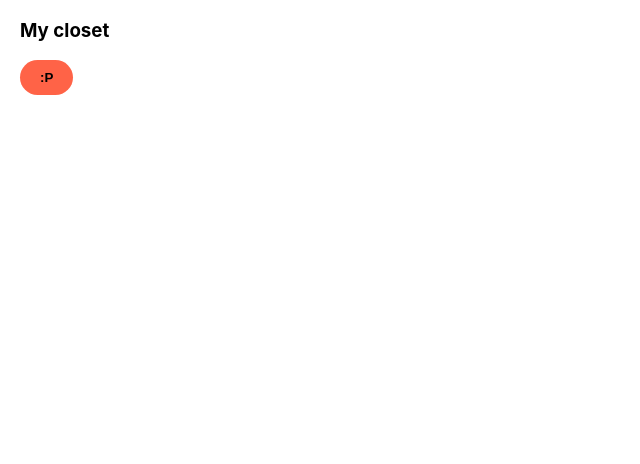
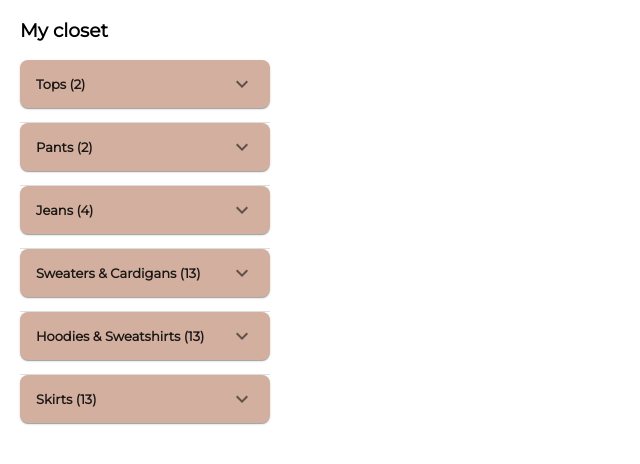
Before and after one commit to cab40/PocketCloset, a React (Create React App) app: page / in a window 1280 px wide. Shown: the top 464 px of the page, without its empty margins (0-640 px from the left). Built offline with nearby package versions, Linux system fonts and the light colour scheme.

Commit message:
add basic my closet popup

```diff
--- a/src/App.css
+++ b/src/App.css
@@ -6,14 +6,14 @@
   display: flex;
 }
 
-.button{
-  background-color: tomato;
+/* .button{
+  background-color: #D2AF9E;
   border: none;
   border-radius: 20px;
   padding: 10px 20px;
   font-weight: bold;
-}
+} */
 
-.button:hover{
+/* .button:hover{
   border: 1px solid black;
-}
+} */
--- a/src/App.js
+++ b/src/App.js
@@ -1,11 +1,11 @@
 import React, {useState} from "react";
 import './App.css';
-import PopUp  from './PopUp';
+import MyClosetPopUp  from './MyClosetPopUp';
 
 function App() {
   return (
-    <div className="App" style={{minWidth: 300}}>
-      <PopUp />
+    <div className="App" style={{minWidth: 250, maxHeight: 400}}>
+      <MyClosetPopUp />
     </div>
   );
 }
--- /dev/null
+++ b/src/MyClosetPopUp.js
@@ -0,0 +1,80 @@
+import React, {useState} from "react";
+import Accordion from '@mui/material/Accordion';
+import AccordionSummary from '@mui/material/AccordionSummary';
+import AccordionDetails from '@mui/material/AccordionDetails';
+import ExpandMoreIcon from '@mui/icons-material/ExpandMore';
+import "@fontsource/montserrat";
+import { AccordionCollapse } from "react-bootstrap";
+
+
+const data = [
+    {
+      key: 0,
+      name: "Tops",
+      quantity: 2,
+      pieces: ["Tank top", "blah blah blah"]
+    },
+    {
+        key: 1,
+        name: "Pants",
+        quantity: 2,
+    },
+    {
+        key: 2,
+        name: "Jeans",
+        quantity: 4,
+    },
+    {
+        key: 3,
+        name: "Sweaters & Cardigans",
+        quantity: 13,
+    },
+    {
+        key: 4,
+        name: "Hoodies & Sweatshirts",
+        quantity: 13,
+    },
+    {
+        key: 5,
+        name: "Skirts",
+        quantity: 13,
+    }
+  ]
+
+function MyClosetPopUp() {
+    const [lists, setLists] = useState(data);
+    const openTabs = (url) => {
+      for(const link of url){
+        window.open(link, "_blank");
+      }
+    }
+    return (
+        <div>
+
+        <h3 style={{fontFamily: "Montserrat"}}>My closet</h3>
+      <div className='lists' style={{flexDirection: "column", maxWidth: 250}}>
+
+        {lists && lists.map((item) => {
+          return(
+            <Accordion className='button' style={{marginBottom: 15, textAlign: "left", fontSize: 13, fontFamily: "Montserrat", fontWeight: 800, backgroundColor: "#D2AF9E", borderRadius: 8}}>
+            <AccordionSummary  expandIcon={<ExpandMoreIcon />} aria-controls={`panel${item.key}a-content"`} onClick={() => {openTabs(item.url)}} >{item.name + " (" + item.quantity + ")"}
+                </AccordionSummary>
+                <AccordionDetails>
+          <div>
+            {item.pieces && item.pieces.map((piece) => {
+                return <div>{piece}</div>
+            })}
+          </div>
+        </AccordionDetails>
+                </Accordion>
+            )
+        })}
+
+      </div>
+      <div>
+    </div>
+        </div>
+    )
+}
+
+export default MyClosetPopUp;
--- a/src/PopUp.js
+++ /dev/null
@@ -1,33 +0,0 @@
-import React, {useState} from "react";
-import "@fontsource/montserrat";
-
-
-const data = [
-    {
-      name: ":P",
-      url: ["https://www.figma.com/file/vB2EPq8zLghK4tWRMY8loM/Chrome-Extension?node-id=0%3A1", "https://www.google.com"]
-    }
-  ]
-
-function PopUp() {
-    const [lists, setLists] = useState(data);
-    const openTabs = (url) => {
-      for(const link of url){
-        window.open(link, "_blank");
-      }
-    }
-    return (
-        <div>
-        <h3>My closet</h3>
-      <div className='lists'>
-        {lists && lists.map((item) => {
-          return(
-            <button className='button' onClick={() => {openTabs(item.url)}}>{item.name}</button>
-          )
-        })}
-      </div>
-        </div>
-    )
-}
-
-export default PopUp;
```
